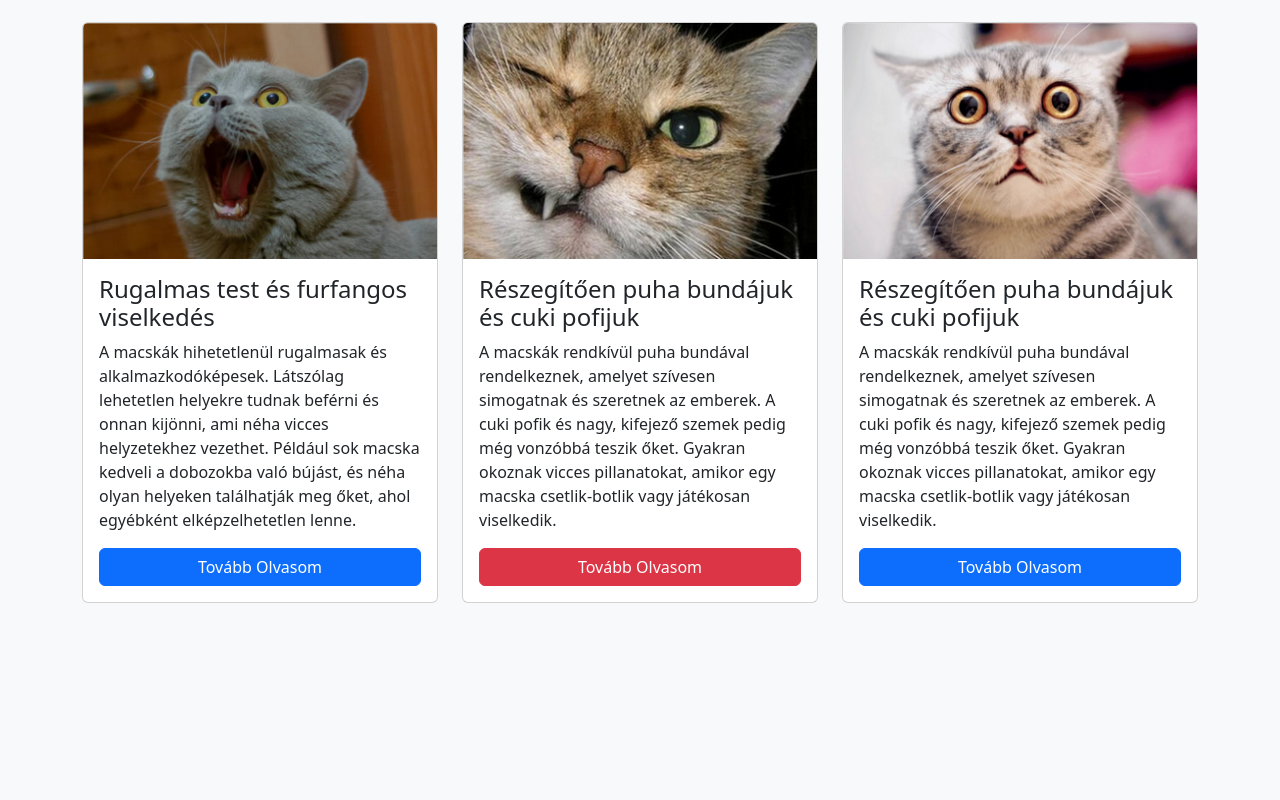
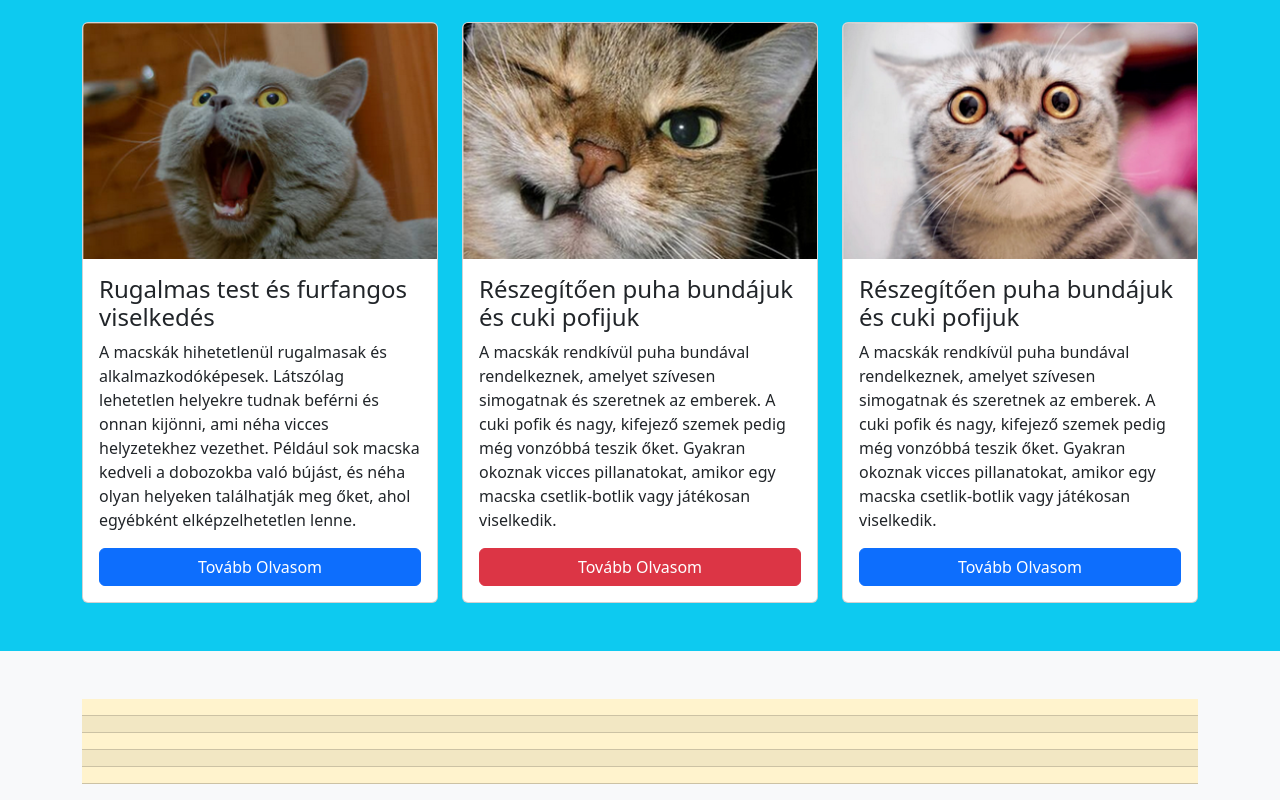
Before and after one commit to koqszka888/cicas, a plain HTML site: page index.html in a window 1280 px wide. Shown: the part 677-1477 px from the top of the page. Before the commit the page ends 1328 px from the top, so only its background shows below. Drawn offline with nearby package versions, Linux system fonts and the light colour scheme.

Commit message:
majdnem:kesz veboldal

```diff
--- a/index.html
+++ b/index.html
@@ -82,7 +82,7 @@
             </div>
         </div>
     </div>
-    <section class="container-fluid mt-5 py-5">
+    <section class="container-fluid mt-5 py-5 bg-info">
         <div class="container">
             <div class="row">
                 <div class="col-12 col-md-6 col-lg-4">
@@ -91,7 +91,10 @@
                         <div class="card-body">
                             <h4 class="card-title">Rugalmas test és furfangos viselkedés </h4>
 
-                            <p class="card-text">A macskák hihetetlenül rugalmasak és alkalmazkodóképesek. Látszólag lehetetlen helyekre tudnak beférni és onnan kijönni, ami néha vicces helyzetekhez vezethet. Például sok macska kedveli a dobozokba való bújást, és néha olyan helyeken találhatják meg őket, ahol egyébként elképzelhetetlen lenne.</p>
+                            <p class="card-text">A macskák hihetetlenül rugalmasak és alkalmazkodóképesek. Látszólag
+                                lehetetlen helyekre tudnak beférni és onnan kijönni, ami néha vicces helyzetekhez
+                                vezethet. Például sok macska kedveli a dobozokba való bújást, és néha olyan helyeken
+                                találhatják meg őket, ahol egyébként elképzelhetetlen lenne.</p>
                             <a href="#" class="btn btn-primary w-100">Tovább Olvasom</a>
                         </div>
                     </div>
@@ -101,7 +104,10 @@
                         <img class="card-img-top" src="./img/macska_2.png" alt="Card image">
                         <div class="card-body">
                             <h4 class="card-title">Részegítően puha bundájuk és cuki pofijuk</h4>
-                          <p class="card-text">A macskák rendkívül puha bundával rendelkeznek, amelyet szívesen simogatnak és szeretnek az emberek. A cuki pofik és nagy, kifejező szemek pedig még vonzóbbá teszik őket. Gyakran okoznak vicces pillanatokat, amikor egy macska csetlik-botlik vagy játékosan viselkedik.</p>
+                            <p class="card-text">A macskák rendkívül puha bundával rendelkeznek, amelyet szívesen
+                                simogatnak és szeretnek az emberek. A cuki pofik és nagy, kifejező szemek pedig még
+                                vonzóbbá teszik őket. Gyakran okoznak vicces pillanatokat, amikor egy macska
+                                csetlik-botlik vagy játékosan viselkedik.</p>
                             <a href="#" class="btn btn-danger w-100">Tovább Olvasom</a>
                         </div>
                     </div>
@@ -111,7 +117,10 @@
                         <img class="card-img-top" src="./img/macska_3.png" alt="Card image">
                         <div class="card-body">
                             <h4 class="card-title">Részegítően puha bundájuk és cuki pofijuk</h4>
-                          <p class="card-text">A macskák rendkívül puha bundával rendelkeznek, amelyet szívesen simogatnak és szeretnek az emberek. A cuki pofik és nagy, kifejező szemek pedig még vonzóbbá teszik őket. Gyakran okoznak vicces pillanatokat, amikor egy macska csetlik-botlik vagy játékosan viselkedik.</p>
+                            <p class="card-text">A macskák rendkívül puha bundával rendelkeznek, amelyet szívesen
+                                simogatnak és szeretnek az emberek. A cuki pofik és nagy, kifejező szemek pedig még
+                                vonzóbbá teszik őket. Gyakran okoznak vicces pillanatokat, amikor egy macska
+                                csetlik-botlik vagy játékosan viselkedik.</p>
                             <a href="#" class="btn btn-primary w-100">Tovább Olvasom</a>
                         </div>
                     </div>
@@ -121,6 +130,49 @@
 
 
             </div>
+    </section>
+
+    <section class="container mt-5">
+        <div class="row">
+            <div class="col-12">
+
+            </div>
+            <div class="table-responsivw">
+                <table class="table table-warning table-striped table-hower">
+                    <thead>
+                        <tr>
+                            <th></th>
+                            <th></th>
+                            <th></th>
+                        </tr>
+                    </thead>
+                    <tbody>
+                        <tr>
+                            <td></td>
+                            <td></td>
+                            <td></td>
+                        </tr>
+                        <tr>
+                            <td></td>
+                            <td></td>
+                            <td></td>
+                        </tr>
+                        <tr>
+                            <td></td>
+                            <td></td>
+                            <td></td>
+                        </tr>
+                        <tr>
+                            <td></td>
+                            <td></td>
+                            <td></td>
+                        </tr>
+                    </tbody>
+                </table>
+            </div>
+        </div>
+        </div>
+
     </section>
 
 
```
Lines whose indentation alone changed are shown as unchanged.
